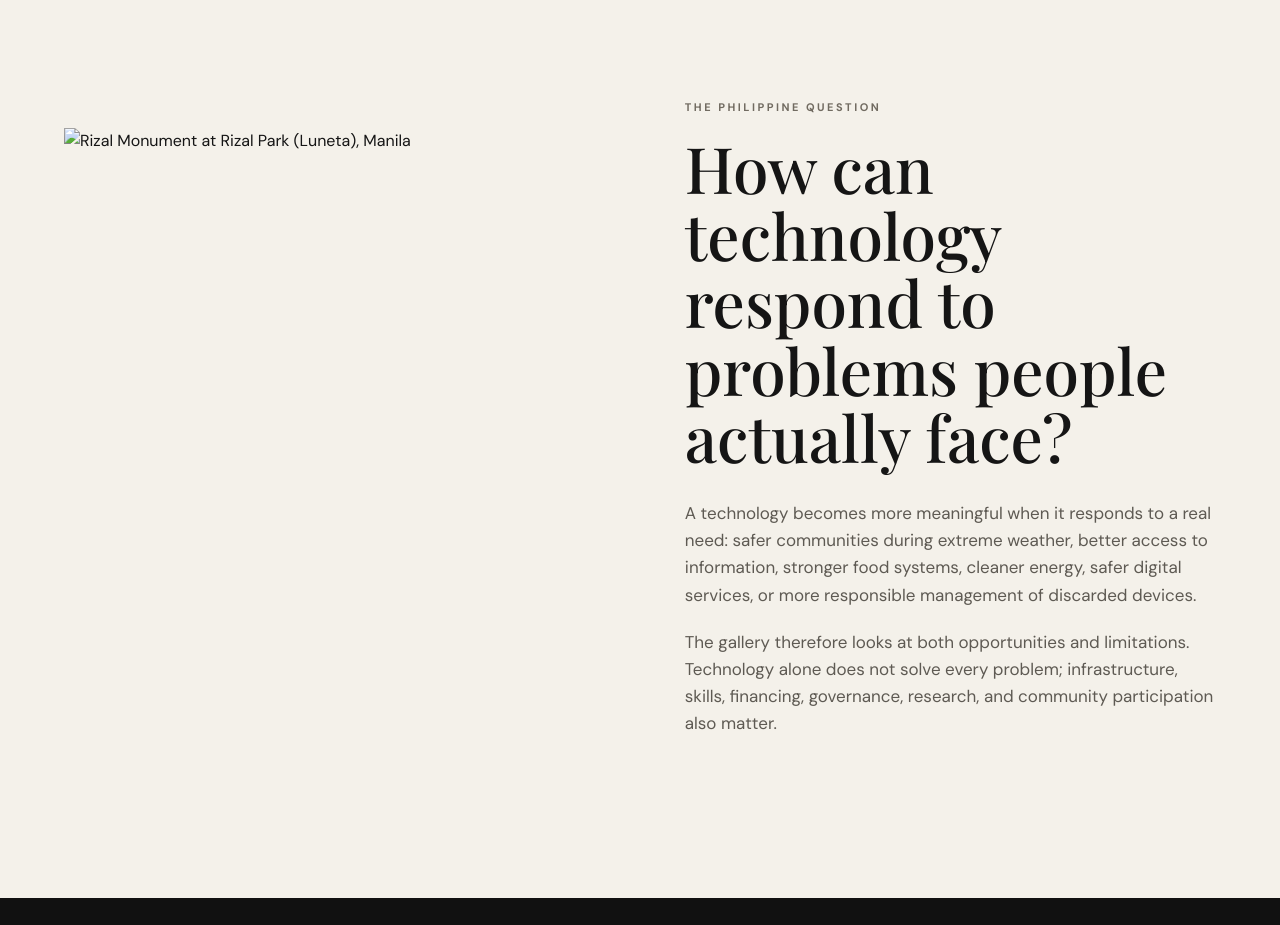
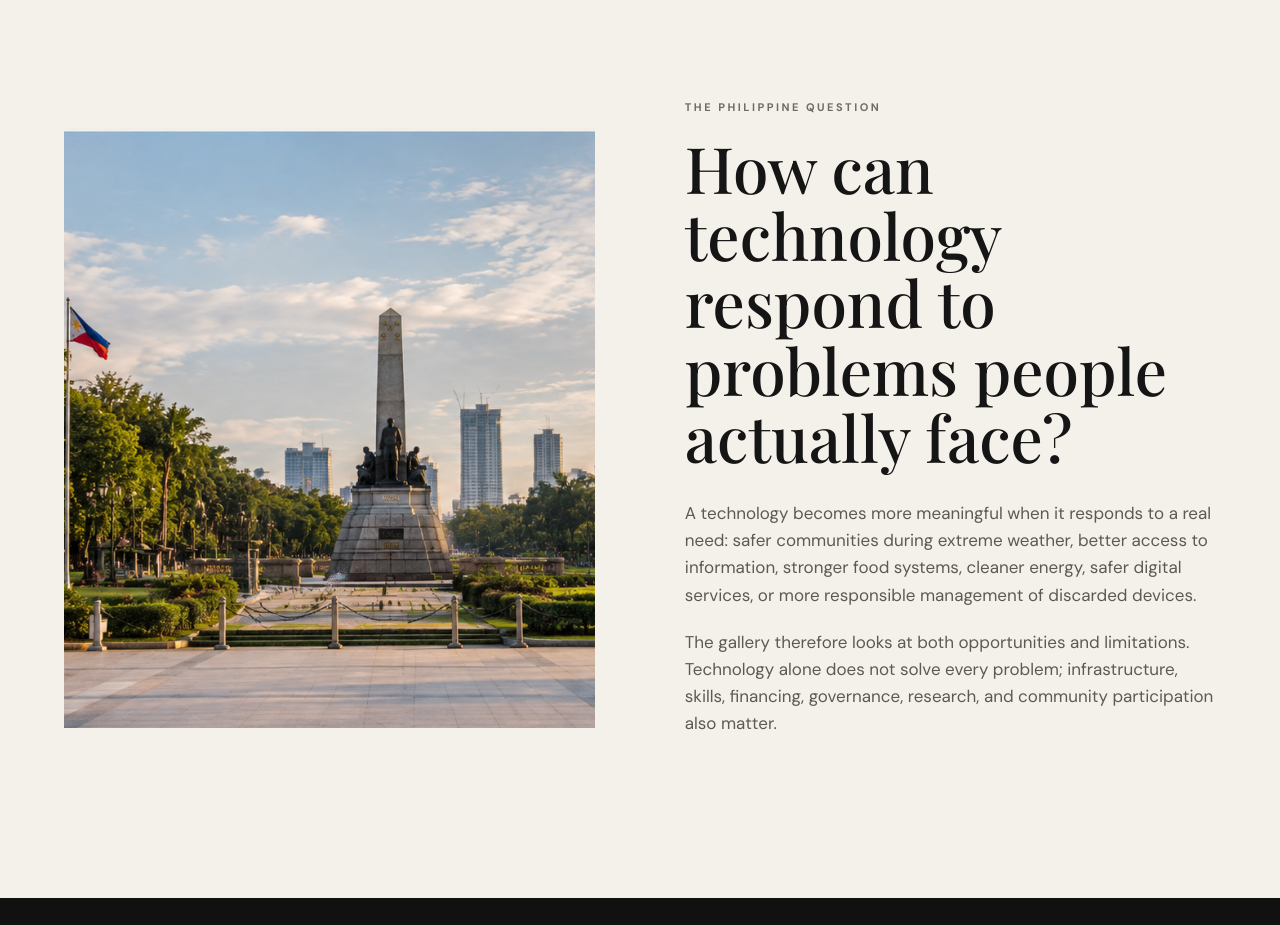
Before and after one commit to krislance3-sketch/ONLINE-GALLERY, a plain HTML site: page index.html in a window 1280 px wide. Shown: the part 5420-6345 px from the top of the page. Drawn offline with nearby package versions, Linux system fonts and the light colour scheme; a web font is replaced by a local one.

Commit message:
Refactor statement section layout in index.html

```diff
--- a/index.html
+++ b/index.html
@@ -115,8 +115,9 @@
 
     <section class="statement-section">
     <div class="statement-image">
-            <img src="images/luneta-park.png" alt="Rizal Monument at Rizal Park (Luneta), Manila">
+        <img src="luneta-park.png" alt="Rizal Monument at Rizal Park (Luneta), Manila">
     </div>
+
     <div class="statement-content">
         <p class="eyebrow">THE PHILIPPINE QUESTION</p>
         <h2>How can technology respond to problems people actually face?</h2>
```
Lines whose indentation alone changed are shown as unchanged.
